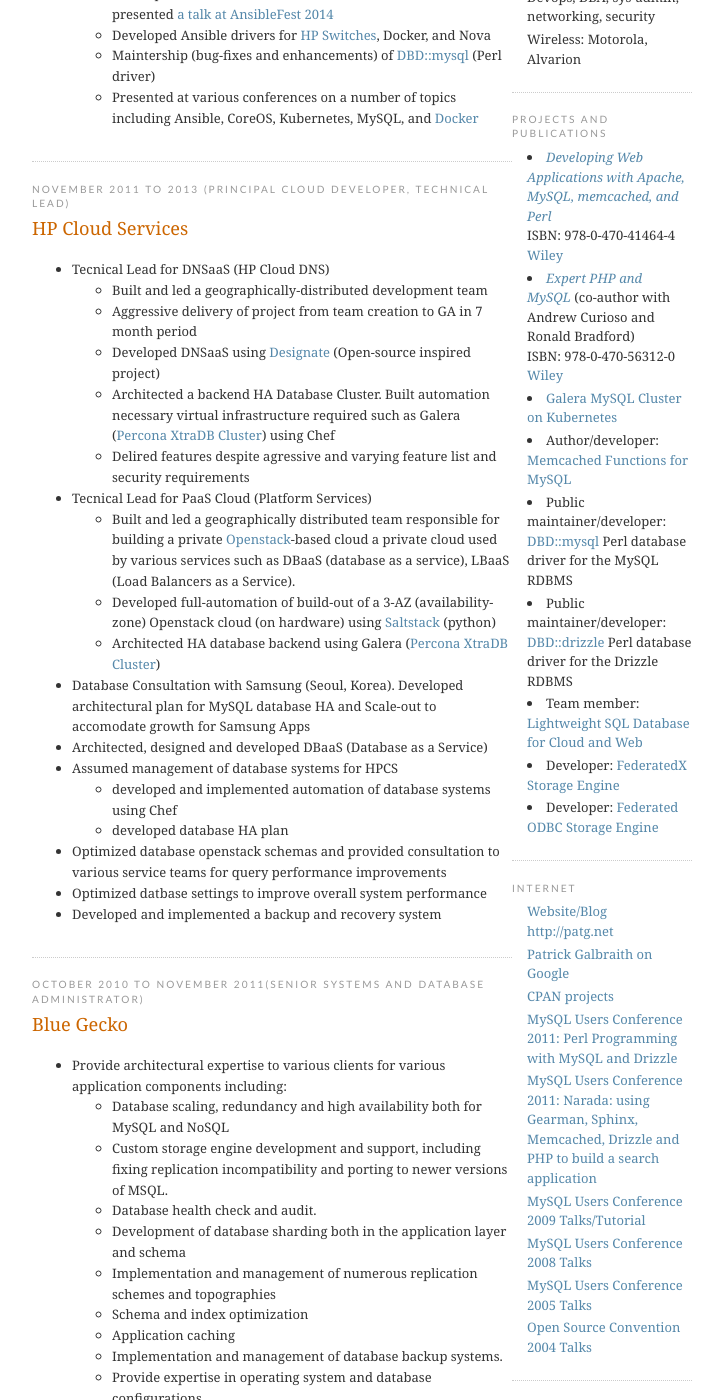
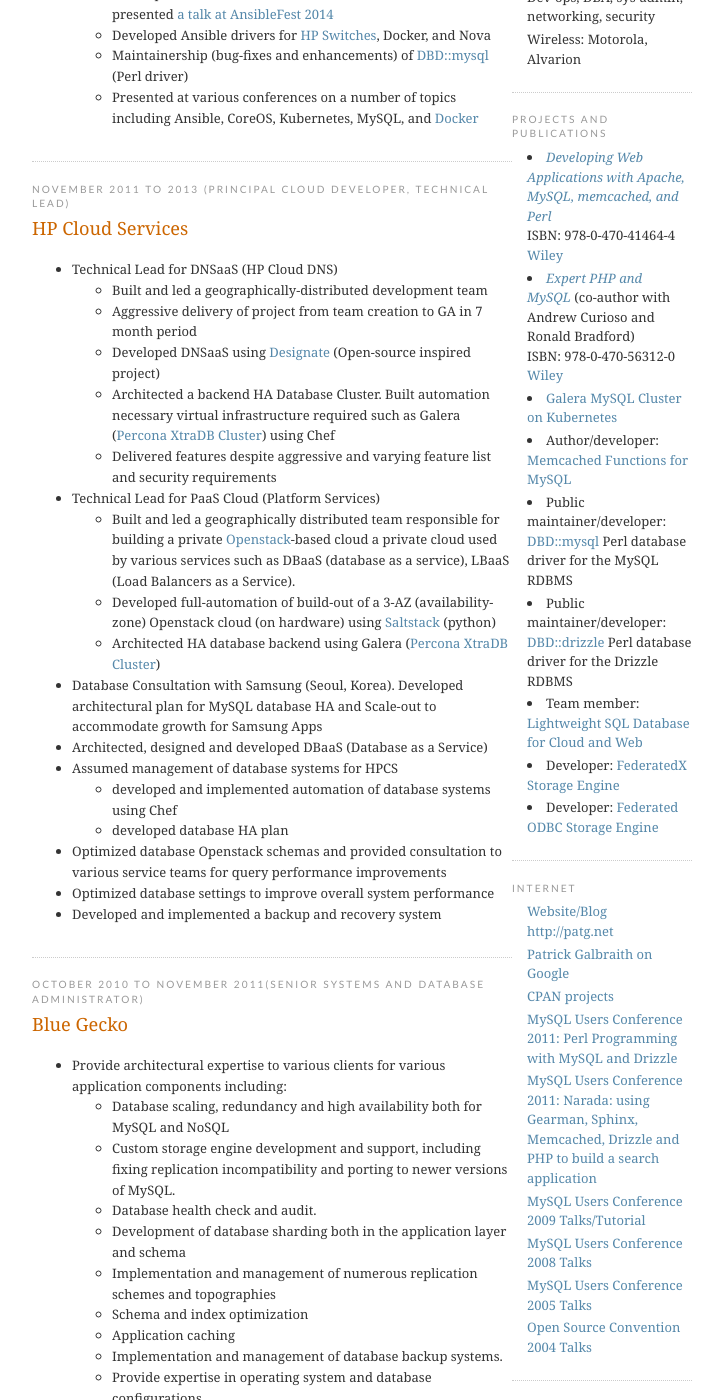
Before and after one commit to CaptTofu/patg.net, a Jekyll site: the page resume.html, which Jekyll copies as it is, in a window 1280 px wide and 1400 px high, scrolled down 509 px. Shown: the whole window, without its empty margins (278-1001 px from the left). Built offline with Jekyll 4.4.1, drawn with Linux system fonts in a browser that asks for light colours; Markdown is read by kramdown in place of the engine named in the settings; some of the changed text lies outside the part shown.

```diff
--- a/resume.html
+++ b/resume.html
@@ -274,7 +274,7 @@
             <li>Development of automation of Kubernetes clusters with both <a href="https://github.com/CaptTofu/kubernetes-cluster-fleet">Fleet</a> and <a href="https://github.com/CaptTofu/kubernetes-master">Ansible</a></li>
             <li>Development of automation for Docker containers and presented <a href="https://www.youtube.com/watch?v=oZ45v8AeE7k">a talk at AnsibleFest 2014</a></li>
 	    <li>Developed Ansible drivers for <a href="https://github.com/CaptTofu/pro_vision_ansible">HP Switches</a>, Docker, and Nova</li>
-            <li>Maintership (bug-fixes and enhancements) of <a href="http://search.cpan.org/~capttofu/DBD-mysql-4.033/">DBD::mysql</a> (Perl driver)
+            <li>Maintainership (bug-fixes and enhancements) of <a href="http://search.cpan.org/~capttofu/DBD-mysql-4.033/">DBD::mysql</a> (Perl driver)
             <li>Presented at various conferences on a number of topics including Ansible, CoreOS, Kubernetes,  MySQL, and <a href="https://www.youtube.com/watch?v=oZ45v8AeE7k">Docker</a></li>
         </ul>
     </li>
@@ -287,24 +287,24 @@
 <h3 class="post-title"><a href="http://hpcloud.com">HP Cloud Services</a></h3>
 <div class="post-body">
 <ul>
-    <li>Tecnical Lead for DNSaaS (HP Cloud DNS)
+    <li>Technical Lead for DNSaaS (HP Cloud DNS)
         <ul>
             <li>Built and led a geographically-distributed development team</li>
             <li>Aggressive delivery of project from team creation to GA in 7 month period</li>
             <li>Developed DNSaaS using <a href="https://wiki.openstack.org/wiki/Designate">Designate</a> (Open-source inspired project)</li>
             <li>Architected a backend HA Database Cluster. Built automation necessary virtual infrastructure required such as Galera (<a href="http://www.percona.com/software/percona-xtradb-cluster">Percona XtraDB Cluster</a>) using Chef</li>
-            <li>Delired features despite agressive and varying feature list and security requirements</li>
+            <li>Delivered features despite aggressive and varying feature list and security requirements</li>
         </ul>
 
     </li>
-    <li>Tecnical Lead for PaaS Cloud (Platform Services)
+    <li>Technical Lead for PaaS Cloud (Platform Services)
         <ul>
             <li>Built and led a geographically distributed team responsible for building a private <a href="http://www.openstack.org">Openstack</a>-based cloud a private cloud used by various services such as DBaaS (database as a service), LBaaS (Load Balancers as a Service).
             <li>Developed full-automation of build-out of a 3-AZ (availability-zone) Openstack cloud (on hardware) using <a href="http://saltstack.com">Saltstack</a> (python)</li>
             <li>Architected HA database backend using Galera (<a href="http://www.percona.com/software/percona-xtradb-cluster">Percona XtraDB Cluster</a>)
          </ul>
     </li>
-    <li>Database Consultation with Samsung (Seoul, Korea). Developed architectural plan for MySQL database HA and Scale-out to accomodate growth for Samsung Apps</li>
+    <li>Database Consultation with Samsung (Seoul, Korea). Developed architectural plan for MySQL database HA and Scale-out to accommodate growth for Samsung Apps</li>
     <li>Architected, designed and developed DBaaS (Database as a Service)</li>
     <li>Assumed management of database systems for HPCS
         <ul>
@@ -312,9 +312,9 @@
         Chef</li>
         <li>developed database HA plan</li>
         </ul>
-        <li>Optimized database openstack schemas and provided consultation to various
+        <li>Optimized database Openstack schemas and provided consultation to various
         service teams for query performance improvements</li>
-        <li>Optimized datbase settings to improve overall system performance</li>
+        <li>Optimized database settings to improve overall system performance</li>
         <li>Developed and implemented a backup and recovery system</li>
     </li>
 </ul>
@@ -329,7 +329,7 @@
     application components including:
     <ul>
         <li>Database scaling, redundancy and high availability both for MySQL and NoSQL</li>
-        <li>Custom storage engine development and support, including fixing replication incompatibility and porting to newer versions of MSQL.</li>
+        <li>Custom storage engine development and support, including fixing replication incompatibility and porting to newer versions of MySQL.</li>
         <li>Database health check and audit.</li>
         <li>Development of database sharding both in the application layer and schema</li>
         <li>Implementation and management of numerous replication schemes and topographies</li>
@@ -347,7 +347,7 @@
 </ul>
 </div>
 </div>
-<h2 class="date-header">July 2009 to October 2010 (Software Develper)</h2>
+<h2 class="date-header">July 2009 to October 2010 (Software Developer)</h2>
 <div class="post"><a name="NorthScale"></a>
 <h3 class="post-title"><a href="http://northscale.com">NorthScale Inc. (Now
 Membase)</a></h3>
@@ -371,7 +371,7 @@
   <li>Implemented automated build system using Buildbot, producing Windows binaries for company product</li>
   <li>Contributed to the development of moxi (memcached proxy)</li>
   <li>Tested various monitoring and system automation schemes. Implemented monitoring using Nagios and Cacti, automation using Puppet.</li>
-  <li>Tested serveral key/value stores as solutions for scale-out including Tokyo Cabinet/Tyrant. Added Tokyo Cabinet support to internal key/value testing tool (C++)</li>
+  <li>Tested several key/value stores as solutions for scale-out including Tokyo Cabinet/Tyrant. Added Tokyo Cabinet support to internal key/value testing tool (C++)</li>
 </ul>
 </div></div>
 <!-- begin .job-->
```
Also changed, not shown: other parts of resume.html (+6 -6 lines), _posts/2017-04-15-percona-chart.markdown (added, +28 -0 lines).
